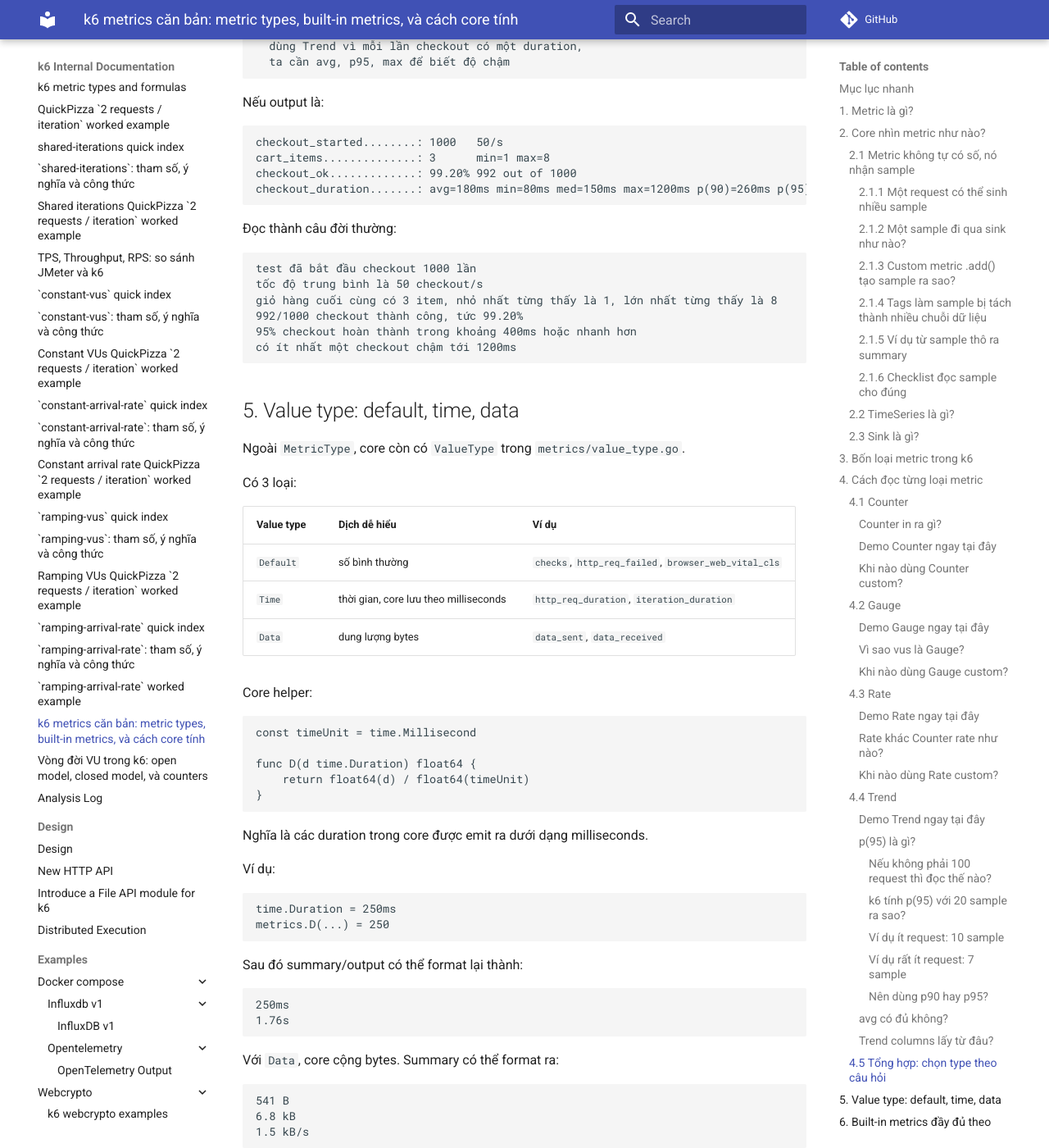
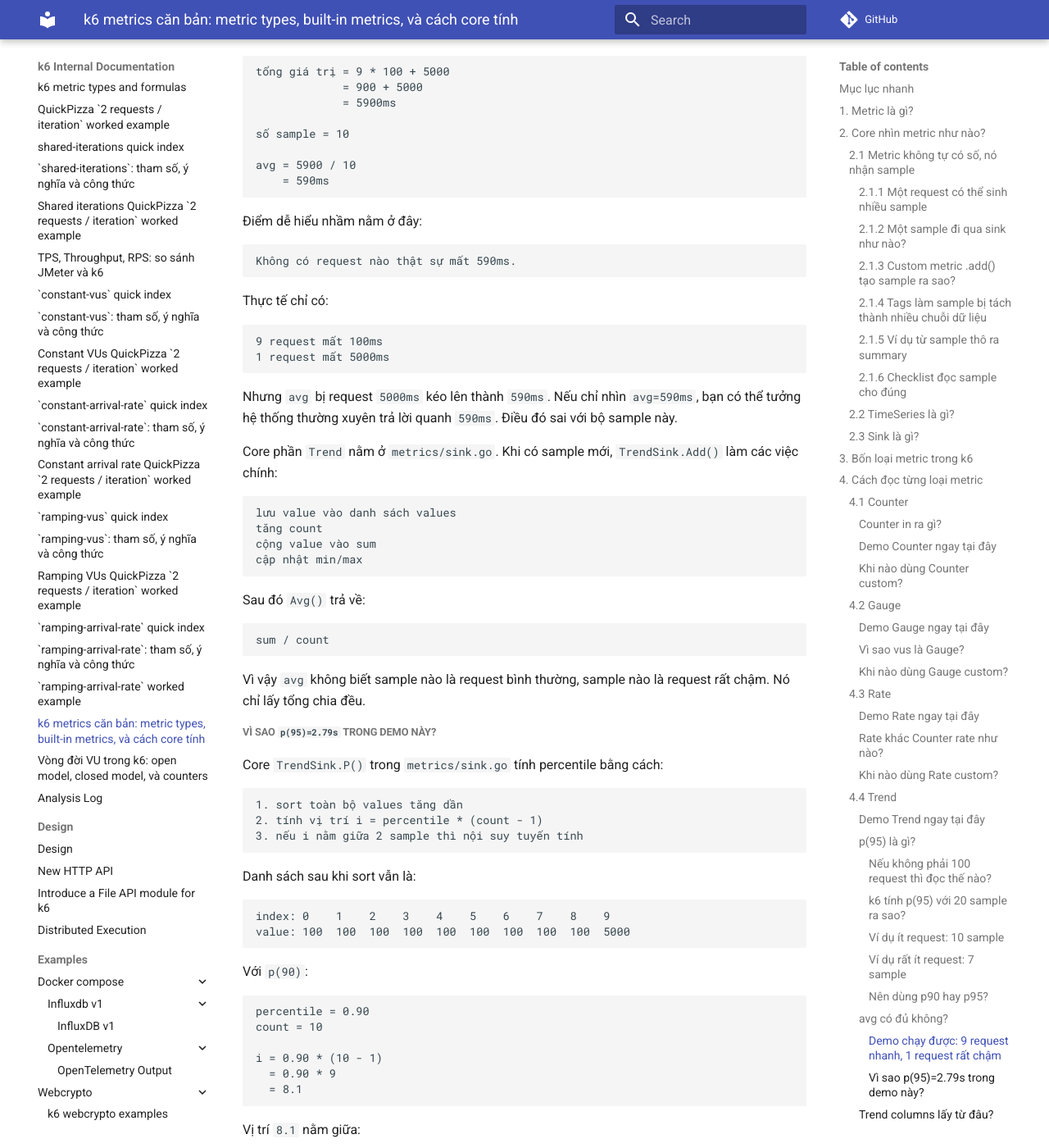
Before and after one commit to meomew-auto/markdown, an MkDocs documentation site: the page built from docs/20260520_k6-metrics-types-builtins-core-guide.md, in a window 1280 px wide and 1400 px high, scrolled down 38694 px. Shown: the whole window at 82% size. Built offline with MkDocs 1.6.1 and Material for MkDocs 9.7.7, drawn with Linux system fonts in a browser that asks for light colours; comment, search, counter and statistics services are not loaded; some of the changed text lies outside the part shown.

Commit message:
Update docs

````diff
--- a/docs/20260520_k6-metrics-types-builtins-core-guide.md
+++ b/docs/20260520_k6-metrics-types-builtins-core-guide.md
@@ -2034,6 +2034,302 @@ Ví dụ 10 request:
 
 `avg` có thể bị kéo lên bởi request rất chậm.
 `p(95)` hoặc `max` giúp thấy đuôi chậm.
+
+##### Demo chạy được: 9 request nhanh, 1 request rất chậm
+
+File demo:
+
+```text
+examples/trend_tail_latency_demo.js
+```
+
+Chạy:
+
+```bash
+k6 run examples/trend_tail_latency_demo.js
+```
+
+Demo này không gọi HTTP thật.
+Nó dùng custom `Trend` để tạo 10 sample latency cố định, nhờ vậy số trong summary không bị nhiễu bởi mạng thật.
+
+Trong file demo:
+
+```javascript
+const tailLatency = new Trend("tail_latency", true);
+
+export default function () {
+  const values = [100, 100, 100, 100, 100, 100, 100, 100, 100, 5000];
+
+  for (const value of values) {
+    tailLatency.add(value);
+    console.log(`[tail-latency-sample] value=${value}ms`);
+  }
+}
+```
+
+Cắt nghĩa:
+
+```text
+tail_latency
+```
+
+là tên metric tự tạo.
+
+```text
+new Trend("tail_latency", true)
+```
+
+nghĩa là tạo một metric loại `Trend`.
+Tham số `true` nói với k6 rằng giá trị này là thời gian, nên summary sẽ in theo `ms` hoặc `s`.
+
+```text
+tailLatency.add(100)
+```
+
+nghĩa là thêm một sample có giá trị `100ms`.
+Mỗi lần gọi `.add()` là thêm một sample vào metric `tail_latency`.
+
+Danh sách này:
+
+```text
+[100, 100, 100, 100, 100, 100, 100, 100, 100, 5000]
+```
+
+nghĩa là:
+
+```text
+9 sample nhanh: 100ms
+1 sample rất chậm: 5000ms
+```
+
+Output chính:
+
+```text
+tail_latency.........: count=10 avg=590ms min=100ms med=100ms max=5s p(90)=589.99ms p(95)=2.79s
+```
+
+Cắt nghĩa từng cột:
+
+```text
+count=10
+```
+
+Metric này nhận đúng 10 sample.
+
+```text
+min=100ms
+```
+
+Sample nhanh nhất là `100ms`.
+
+```text
+max=5s
+```
+
+Sample chậm nhất là `5000ms`, k6 format thành `5s`.
+
+```text
+med=100ms
+```
+
+Giá trị ở giữa vẫn là `100ms`.
+Vì trong 10 sample có tới 9 sample bằng `100ms`.
+Nhìn `med` sẽ thấy phần lớn request thật ra vẫn nhanh.
+
+```text
+avg=590ms
+```
+
+Core tính trung bình bằng:
+
+```text
+avg = tổng giá trị / số sample
+```
+
+Với demo này:
+
+```text
+tổng giá trị = 9 * 100 + 5000
+             = 900 + 5000
+             = 5900ms
+
+số sample = 10
+
+avg = 5900 / 10
+    = 590ms
+```
+
+Điểm dễ hiểu nhầm nằm ở đây:
+
+```text
+Không có request nào thật sự mất 590ms.
+```
+
+Thực tế chỉ có:
+
+```text
+9 request mất 100ms
+1 request mất 5000ms
+```
+
+Nhưng `avg` bị request `5000ms` kéo lên thành `590ms`.
+Nếu chỉ nhìn `avg=590ms`, bạn có thể tưởng hệ thống thường xuyên trả lời quanh `590ms`.
+Điều đó sai với bộ sample này.
+
+Core phần `Trend` nằm ở `metrics/sink.go`.
+Khi có sample mới, `TrendSink.Add()` làm các việc chính:
+
+```text
+lưu value vào danh sách values
+tăng count
+cộng value vào sum
+cập nhật min/max
+```
+
+Sau đó `Avg()` trả về:
+
+```text
+sum / count
+```
+
+Vì vậy `avg` không biết sample nào là request bình thường, sample nào là request rất chậm.
+Nó chỉ lấy tổng chia đều.
+
+##### Vì sao `p(95)=2.79s` trong demo này?
+
+Core `TrendSink.P()` trong `metrics/sink.go` tính percentile bằng cách:
+
+```text
+1. sort toàn bộ values tăng dần
+2. tính vị trí i = percentile * (count - 1)
+3. nếu i nằm giữa 2 sample thì nội suy tuyến tính
+```
+
+Danh sách sau khi sort vẫn là:
+
+```text
+index: 0    1    2    3    4    5    6    7    8    9
+value: 100  100  100  100  100  100  100  100  100  5000
+```
+
+Với `p(90)`:
+
+```text
+percentile = 0.90
+count = 10
+
+i = 0.90 * (10 - 1)
+  = 0.90 * 9
+  = 8.1
+```
+
+Vị trí `8.1` nằm giữa:
+
+```text
+index 8 = 100ms
+index 9 = 5000ms
+```
+
+Phần lẻ là:
+
+```text
+0.1
+```
+
+Nên core nội suy:
+
+```text
+p(90) = 100 + (5000 - 100) * 0.1
+      = 100 + 490
+      = 590ms
+```
+
+Khi in summary, do biểu diễn số thực và format thời gian, bạn có thể thấy:
+
+```text
+p(90)=589.99ms
+```
+
+Hiểu thực tế là khoảng `590ms`.
+
+Với `p(95)`:
+
+```text
+percentile = 0.95
+count = 10
+
+i = 0.95 * (10 - 1)
+  = 0.95 * 9
+  = 8.55
+```
+
+Vị trí `8.55` nằm giữa:
+
+```text
+index 8 = 100ms
+index 9 = 5000ms
+```
+
+Phần lẻ là:
+
+```text
+0.55
+```
+
+Nên core nội suy:
+
+```text
+p(95) = 100 + (5000 - 100) * 0.55
+      = 100 + 4900 * 0.55
+      = 100 + 2695
+      = 2795ms
+      ~= 2.79s
+```
+
+Vì vậy summary in:
+
+```text
+p(95)=2.79s
+```
+
+Lưu ý quan trọng:
+
+```text
+p(95) ở đây không phải một request thật có duration đúng 2795ms.
+```
+
+Trong demo này request thật chỉ có `100ms` hoặc `5000ms`.
+`2795ms` là giá trị nội suy do core tính ra từ tập sample.
+
+Với chỉ 10 sample, `p(95)` rất dễ dao động và không nên dùng để kết luận lớn.
+Demo này chỉ để thấy rõ vì sao không nên đọc mỗi `avg`.
+Khi test thật, cần đủ nhiều sample hơn và nên đọc cùng lúc:
+
+```text
+avg
+med
+p(90)
+p(95)
+max
+error rate
+```
+
+Đọc demo này theo cách thực tế:
+
+```text
+med=100ms
+  phần lớn request nhanh
+
+avg=590ms
+  bị request 5000ms kéo lên
+
+max=5s
+  có ít nhất một request rất chậm
+
+p(95)=2.79s
+  phần đuôi latency đã bị ảnh hưởng bởi request rất chậm
+  nhưng vì chỉ có 10 sample nên p95 là số nội suy, chưa đủ để kết luận chắc
+```
 
 Với performance test, thường nhìn:
 
````
